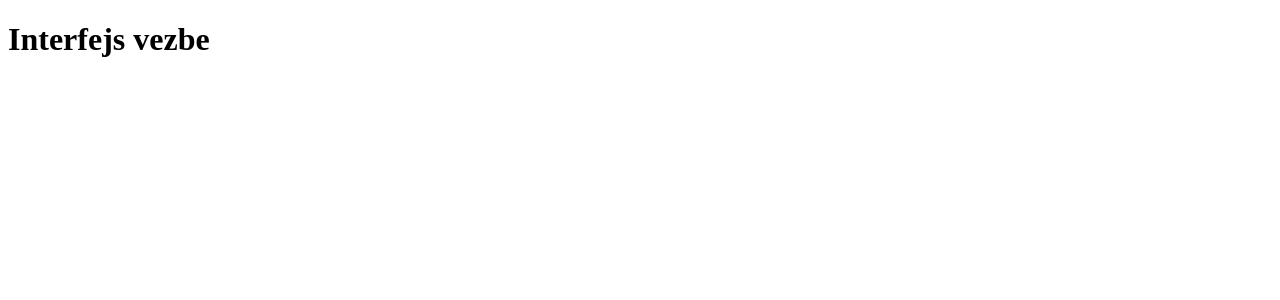
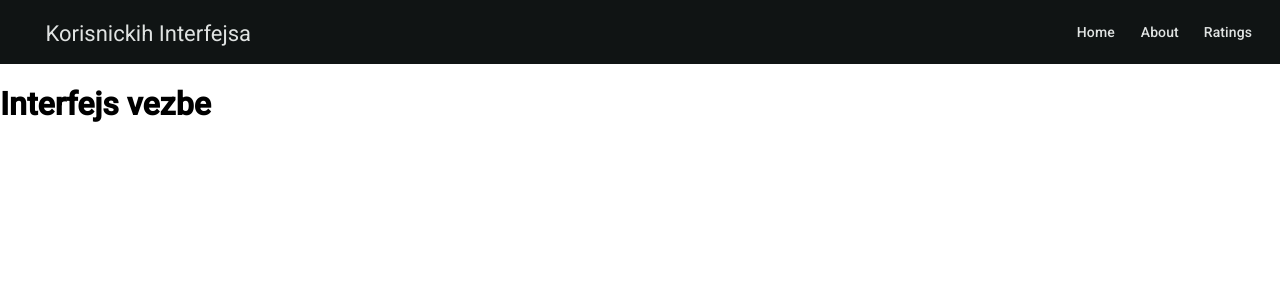
Before and after one commit to NemanjaTrninic/programiranje_korisnickih_interfejsa_oktobar_2024, an Angular app: page / in a window 1280 px wide. Shown: the top 300 px of the page. Built offline with nearby package versions, Linux system fonts and the light colour scheme.

Commit message:
font push

```diff
--- a/angular.json
+++ b/angular.json
@@ -27,6 +27,7 @@
               }
             ],
             "styles": [
+              "@angular/material/prebuilt-themes/cyan-orange.css",
               "src/styles.css"
             ],
             "scripts": []
@@ -85,6 +86,7 @@
               }
             ],
             "styles": [
+              "@angular/material/prebuilt-themes/cyan-orange.css",
               "src/styles.css"
             ],
             "scripts": []
--- a/package.json
+++ b/package.json
@@ -11,10 +11,12 @@
   "private": true,
   "dependencies": {
     "@angular/animations": "^18.2.0",
+    "@angular/cdk": "^18.2.8",
     "@angular/common": "^18.2.0",
     "@angular/compiler": "^18.2.0",
     "@angular/core": "^18.2.0",
     "@angular/forms": "^18.2.0",
+    "@angular/material": "^18.2.8",
     "@angular/platform-browser": "^18.2.0",
     "@angular/platform-browser-dynamic": "^18.2.0",
     "@angular/router": "^18.2.0",
--- a/src/app/app.component.css
+++ b/src/app/app.component.css
@@ -0,0 +1,13 @@
+.spacer{
+    flex: 1 1 auto;
+}
+
+mat-toolbar{
+    display: flex;
+    justify-content: space-between;
+}
+
+mat-icon{
+    color: green;
+    font-weight: 800;
+}
--- a/src/app/app.component.html
+++ b/src/app/app.component.html
@@ -1,3 +1,13 @@
+<mat-toolbar color="primarz">
+
+    <span><mat-icon iconName="airplane_ticket"></mat-icon> Korisnickih Interfejsa</span>
+    <span class="spacer"></span>
+    <a href="#" mat-button>Home</a>
+    <a href="#" mat-button>About</a>
+    <a href="#" mat-button>Ratings</a>
+  </mat-toolbar>
+
+
 <h1>Interfejs vezbe</h1>
 
 <router-outlet />
--- a/src/app/app.config.ts
+++ b/src/app/app.config.ts
@@ -2,7 +2,11 @@ import { ApplicationConfig, provideZoneChangeDetection } from '@angular/core';
 import { provideRouter } from '@angular/router';
 
 import { routes } from './app.routes';
+import { provideAnimationsAsync } from '@angular/platform-browser/animations/async';
 
 export const appConfig: ApplicationConfig = {
-  providers: [provideZoneChangeDetection({ eventCoalescing: true }), provideRouter(routes)]
+  providers: [
+    provideZoneChangeDetection({ eventCoalescing: true }),
+    provideRouter(routes),
+    provideAnimationsAsync()]
 };
--- a/src/index.html
+++ b/src/index.html
@@ -6,6 +6,8 @@
   <base href="/">
   <meta name="viewport" content="width=device-width, initial-scale=1">
   <link rel="icon" type="image/x-icon" href="favicon.ico">
+  <link href="https://fonts.googleapis.com/css2?family=Roboto:wght@300;400;500&display=swap" rel="stylesheet">
+  <link href="https://fonts.googleapis.com/icon?family=Material+Icons" rel="stylesheet">
 </head>
 <body>
   <app-root></app-root>
--- a/src/styles.css
+++ b/src/styles.css
@@ -1 +1,4 @@
 /* You can add global styles to this file, and also import other style files */
+
+html, body { height: 100%; }
+body { margin: 0; font-family: Roboto, "Helvetica Neue", sans-serif; }
```
Also changed, not shown: src/app/app.component.ts (+10 -1 lines), 1 other file (tests, documents, lock files or other folders).
